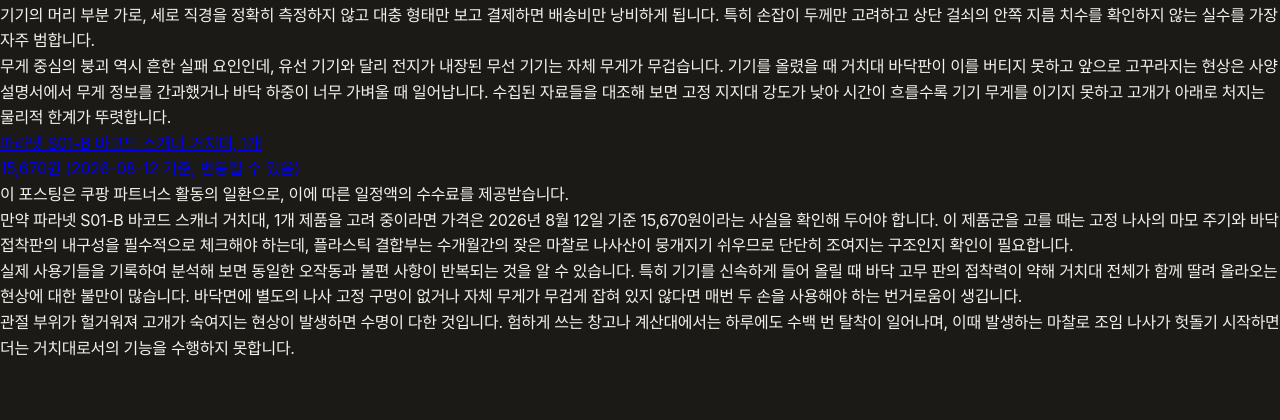
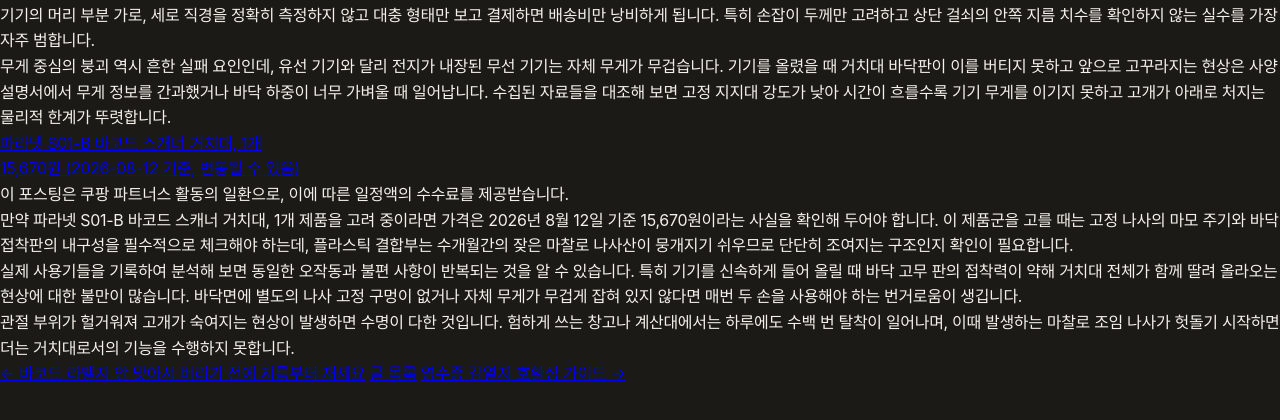
Before and after one commit to tidalhss-star/bp-t2-shop-roundlog, a plain HTML site: page posts/바코드-스캐너-거치대.html in a window 1280 px wide. Shown: the part 74-494 px from the top of the page. Drawn offline with Linux system fonts and the light colour scheme.

Commit message:
deploy: garbage-free snapshot 2026-08-12T11:00:00.752Z

```diff
--- a/posts/바코드-스캐너-거치대.html
+++ b/posts/바코드-스캐너-거치대.html
@@ -440,6 +440,11 @@
 <p>실제 사용기들을 기록하여 분석해 보면 동일한 오작동과 불편 사항이 반복되는 것을 알 수 있습니다. 특히 기기를 신속하게 들어 올릴 때 바닥 고무 판의 접착력이 약해 거치대 전체가 함께 딸려 올라오는 현상에 대한 불만이 많습니다. 바닥면에 별도의 나사 고정 구멍이 없거나 자체 무게가 무겁게 잡혀 있지 않다면 매번 두 손을 사용해야 하는 번거로움이 생깁니다.</p>
 
 <p>관절 부위가 헐거워져 고개가 숙여지는 현상이 발생하면 수명이 다한 것입니다. 험하게 쓰는 창고나 계산대에서는 하루에도 수백 번 탈착이 일어나며, 이때 발생하는 마찰로 조임 나사가 헛돌기 시작하면 더는 거치대로서의 기능을 수행하지 못합니다.</p>
+        <nav class="post-pager" aria-label="글 이동">
+      <a class="post-pager__prev" href="../posts/바코드-라벨지-호환.html">← 바코드 라벨지 안 맞아서 버리기 전에 지름부터 재세요</a>
+      <a class="post-pager__index" href="../posts.html">글 목록</a>
+      <a class="post-pager__next" href="../posts/영수증-감열지-호환.html">영수증 감열지 호환성 가이드 →</a>
+    </nav>
     </main>
   </div>
 </body>
```
Also changed, not shown: posts/바코드-라벨지-호환.html (+4 -0 lines), posts/영수증-감열지-호환.html (+4 -0 lines).
